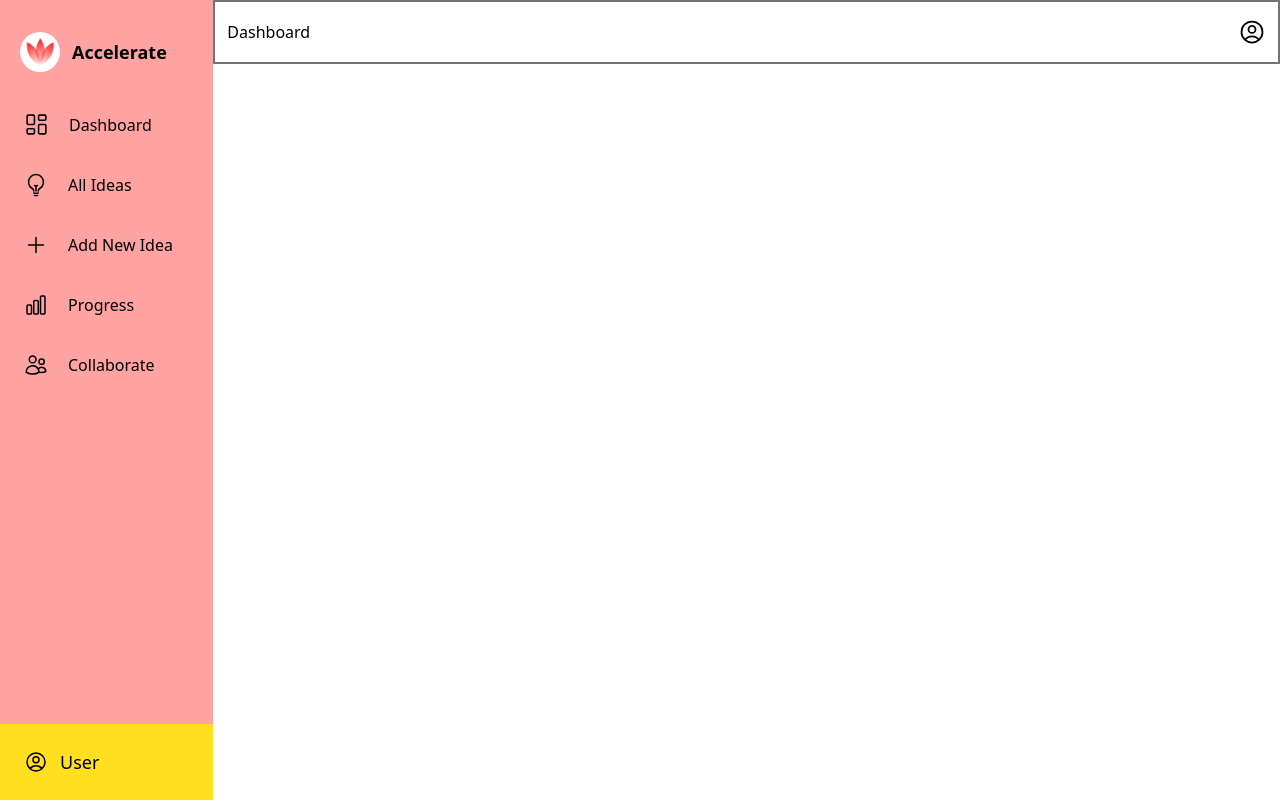
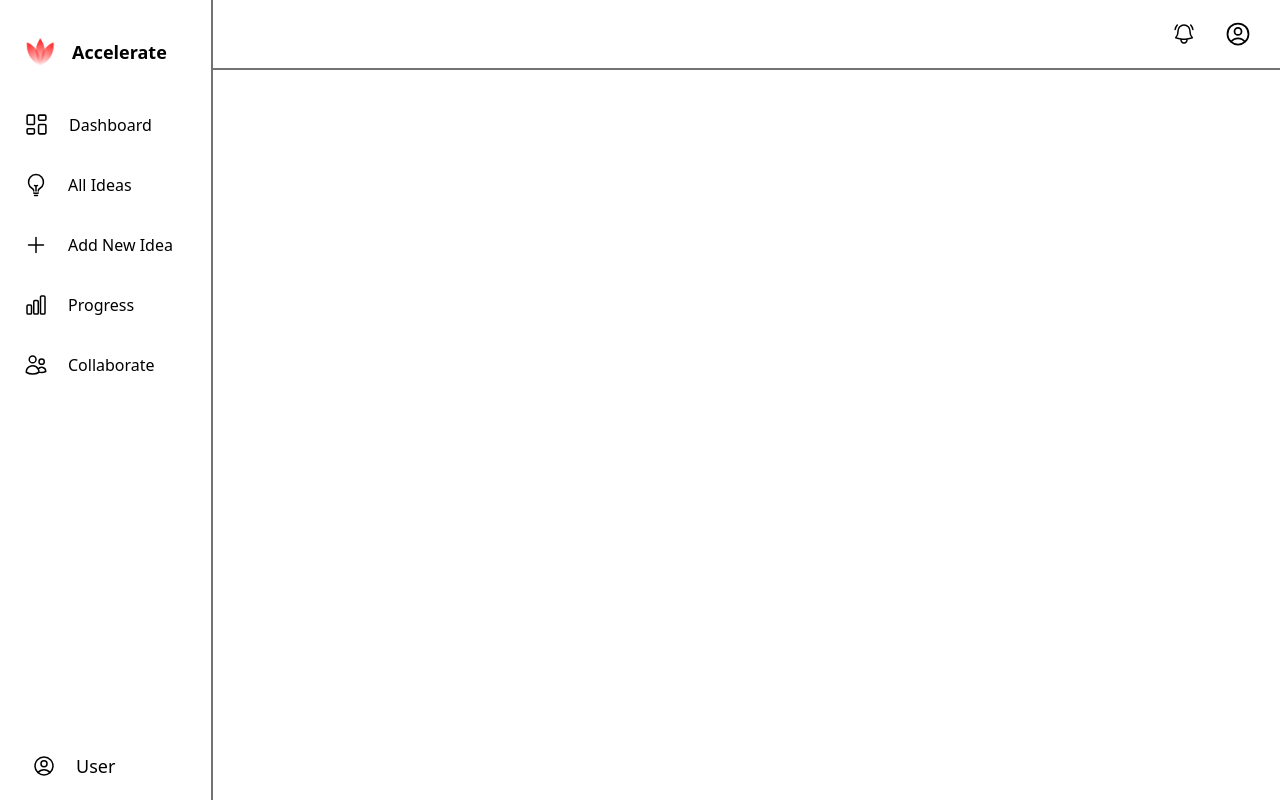
Before and after one commit to jammer98/NotesApp-TodoApp, a React (Vite) app in the folder client/: page /Dashboard in a window 1280 px wide. Built offline with nearby package versions, Linux system fonts and the light colour scheme; a web font is replaced by a local one.

Commit message:
done with the outline

```diff
--- a/client/src/Components/Dashboard.jsx
+++ b/client/src/Components/Dashboard.jsx
@@ -4,7 +4,7 @@ function Dashboard() {
   return (
     <div className='w-full h-screen'>
       <div className='flex items-center'>
-        <div className='w-1/6 bg-red-300 h-screen flex flex-col justify-between'>
+        <div className='w-1/6 h-screen flex flex-col justify-between border-r-2 border-neutral-500'>
         <div className='flex flex-col gap-8 py-8 h-auto justify-center items-start'>
           <div className='flex gap-3 items-center px-5'>
               <img src="../public/logo.png" alt="logo" className="w-10 h-10 rounded-full" />
@@ -12,7 +12,7 @@ function Dashboard() {
           </div>
 
           <div className='flex flex-col gap-5 h-auto w-full px-3 justify-start'>
-            <div className='w-full rounded-xl py-2 flex gap-2 items-center hover:bg-amber-500 transition-all duration-200'>
+            <button className='w-full rounded-xl py-2 flex gap-2 items-center hover:bg-neutral-200 transition-all duration-200 cursor-pointer'>
               <div className='px-3'>
                 <svg xmlns="http://www.w3.org/2000/svg"
                width="25"
@@ -31,8 +31,9 @@ function Dashboard() {
               </svg>
               </div>
              <p>Dashboard</p>
-              </div>
-            <div className='w-full rounded-xl py-2 hover:bg-amber-500 flex items-center gap-2 transition-all duration-200'>
+            </button>
+
+            <button className='w-full rounded-xl py-2 hover:bg-neutral-200 flex items-center gap-2 transition-all duration-200 cursor-pointer'>
               <div className='px-3'>
                 <svg xmlns="http://www.w3.org/2000/svg"
               fill="none"
@@ -46,8 +47,9 @@ function Dashboard() {
               </svg>
               </div>
               <p>All Ideas</p>
-            </div>
-            <div className= 'w-full rounded-xl py-2 hover:bg-amber-500 flex items-center gap-2 transition-all duration-200'>
+            </button>
+
+            <button className= 'w-full rounded-xl py-2 hover:bg-neutral-200 flex items-center gap-2 transition-all duration-200 cursor-pointer'>
               <div className='px-3'>
                 <svg xmlns="http://www.w3.org/2000/svg"
                   fill="none"
@@ -61,8 +63,9 @@ function Dashboard() {
                 </svg>
               </div>
               <p>Add New Idea</p>
-            </div>
-            <div className='w-full rounded-xl py-2 hover:bg-amber-500 flex items-center gap-2 transition-all duration-200 '>
+            </button>
+
+            <button className='w-full rounded-xl py-2 hover:bg-neutral-200 flex items-center gap-2 transition-all duration-200 cursor-pointer '>
               <div className='px-3'>
                 <svg xmlns="http://www.w3.org/2000/svg"
                   fill="none"
@@ -76,8 +79,9 @@ function Dashboard() {
                 </svg>
               </div>
               <p>Progress</p>
-            </div>
-            <div className='w-full rounded-xl py-2 hover:bg-amber-500 flex items-center gap-2 transition-all duration-200'>
+            </button>
+
+            <button className='w-full rounded-xl py-2 hover:bg-neutral-200 flex items-center gap-2 transition-all duration-200 cursor-pointer'>
               <div className='px-3'>
                 <svg xmlns="http://www.w3.org/2000/svg"
               fill="none"
@@ -91,12 +95,12 @@ function Dashboard() {
             </svg>
               </div>
               <p>Collaborate</p>
-            </div>
+            </button>
           </div>
         </div>
 
-        <div className='w-full h-auto py-6 px-3 bg-yellow-300 flex items-center'>
-          <div className='px-3'>
+        <button className='w-full h-auto py-5 px-3 flex items-center hover:bg-neutral-200 cursor-pointer'>
+          <div className='px-5'>
             <svg xmlns="http://www.w3.org/2000/svg"
           fill="none"
           viewBox="0 0 24 24"
@@ -109,12 +113,25 @@ function Dashboard() {
           </svg>
           </div>
           <p className='text-lg'>User</p>
-        </div>
+        </button>
       </div>
 
         <div className='w-5/6 h-screen'>
-        <div className='flex border-2 border-neutral-500 justify-between items-center py-4'>
-          <p className='px-3'>Dashboard</p>
+        <div className='flex  border-b-neutral-500 border-b-2 justify-between items-center py-5 '>
+          <div></div>
+          <div className='flex justify-center items-center gap-4 px-4'>
+            <button className='cursor-pointer'>
+            <svg xmlns="http://www.w3.org/2000/svg"
+            fill="none"
+            viewBox="0 0 24 24"
+            stroke-width="1.5"
+            stroke="currentColor"
+            class="size-6">
+            <path stroke-linecap="round"
+            stroke-linejoin="round"
+            d="M14.857 17.082a23.848 23.848 0 0 0 5.454-1.31A8.967 8.967 0 0 1 18 9.75V9A6 6 0 0 0 6 9v.75a8.967 8.967 0 0 1-2.312 6.022c1.733.64 3.56 1.085 5.455 1.31m5.714 0a24.255 24.255 0 0 1-5.714 0m5.714 0a3 3 0 1 1-5.714 0M3.124 7.5A8.969 8.969 0 0 1 5.292 3m13.416 0a8.969 8.969 0 0 1 2.168 4.5" />
+          </svg>
+          </button>
           <button className='px-3 cursor-pointer'>
             <svg xmlns="http://www.w3.org/2000/svg"
             fill="none"
@@ -127,6 +144,7 @@ function Dashboard() {
           d="M17.982 18.725A7.488 7.488 0 0 0 12 15.75a7.488 7.488 0 0 0-5.982 2.975m11.963 0a9 9 0 1 0-11.963 0m11.963 0A8.966 8.966 0 0 1 12 21a8.966 8.966 0 0 1-5.982-2.275M15 9.75a3 3 0 1 1-6 0 3 3 0 0 1 6 0Z" />
           </svg>
           </button>
+          </div>
         </div>
         </div>
       </div>
```
